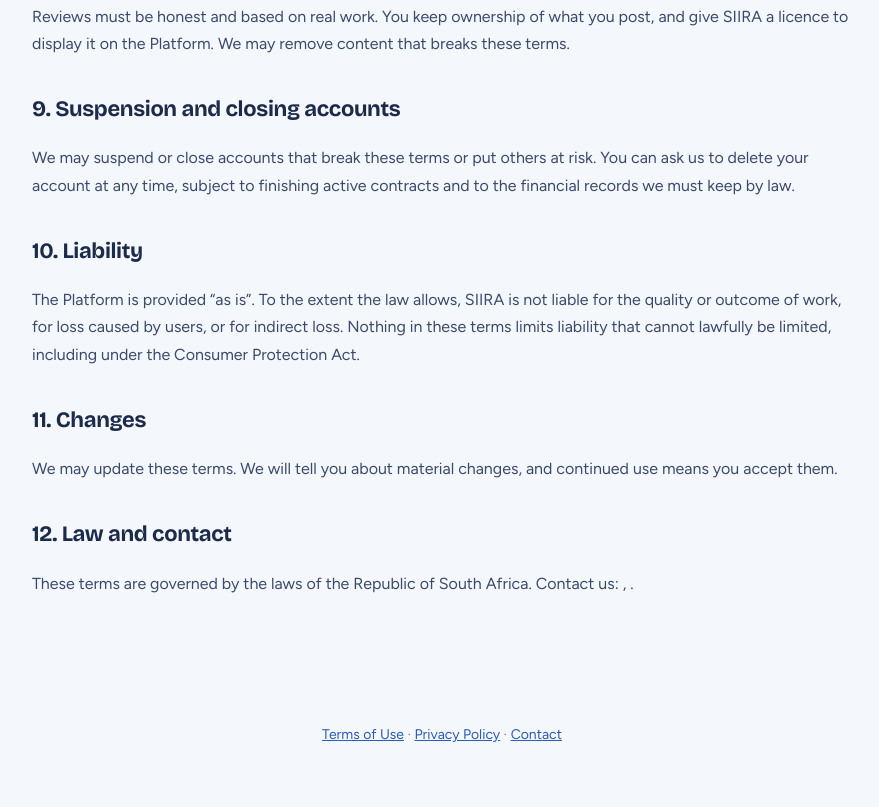
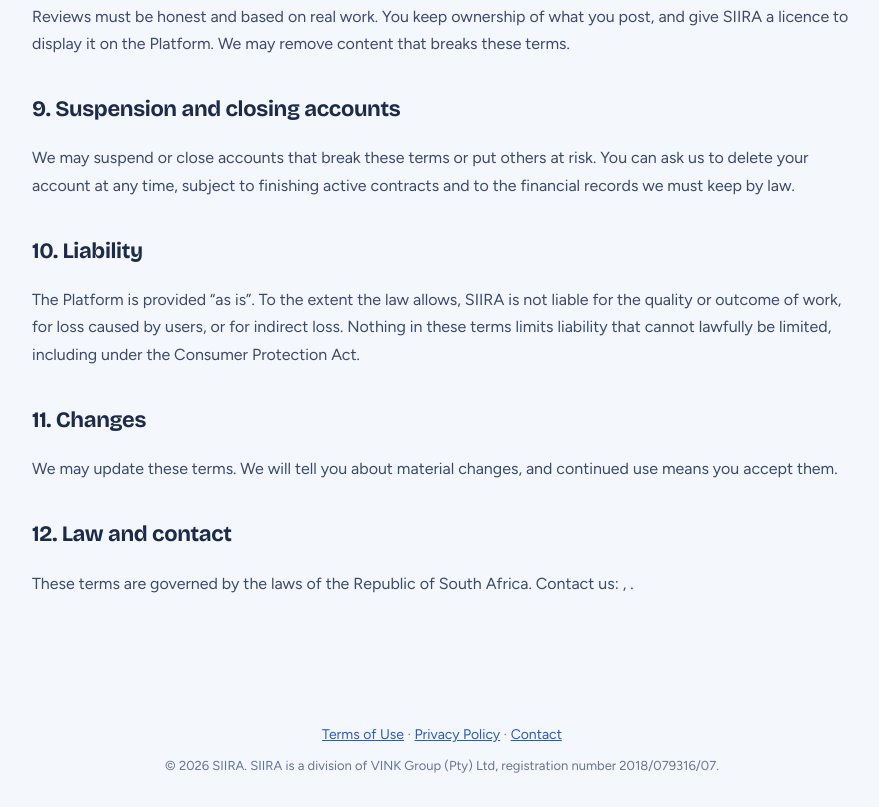
Before and after one commit to ashlygoosen-lang/Siila, a website: page public/terms.html in a window 1280 px wide. Shown: the part 1533-2340 px from the top of the page, without its empty margins (198-1077 px from the left). Before the commit the page ends 2310 px from the top, so only its background shows below. Drawn offline with nearby package versions, Linux system fonts and the light colour scheme; no server answers.

Commit message:
Footer: SIIRA is a division of VINK Group (Pty) Ltd
Homepage, terms, privacy and 404 footers.

Co-Authored-By: Claude Opus 5.5 <noreply@anthropic.com>
Claude-Session: https://claude.ai/code/session_01PuvSGkR5L9DnK6bXWsUvw5

```diff
--- a/public/terms.html
+++ b/public/terms.html
@@ -17,5 +17,5 @@ main{padding:40px 22px 80px}h1,h2{font-family:'Bricolage Grotesque',sans-serif;l
 <h2>10. Liability</h2><p>The Platform is provided “as is”. To the extent the law allows, SIIRA is not liable for the quality or outcome of work, for loss caused by users, or for indirect loss. Nothing in these terms limits liability that cannot lawfully be limited, including under the Consumer Protection Act.</p>
 <h2>11. Changes</h2><p>We may update these terms. We will tell you about material changes, and continued use means you accept them.</p>
 <h2>12. Law and contact</h2><p>These terms are governed by the laws of the Republic of South Africa. Contact us: <span data-co="email" data-ph="[support email]"></span>, <span data-co="address" data-ph="[physical address]"></span>.</p></main>
-<footer><a href="/terms.html">Terms of Use</a> · <a href="/privacy.html">Privacy Policy</a> · <a href="/#contact">Contact</a></footer>
+<footer><a href="/terms.html">Terms of Use</a> · <a href="/privacy.html">Privacy Policy</a> · <a href="/#contact">Contact</a><br><span style="display:inline-block;margin-top:8px;font-size:13px">© 2026 SIIRA. SIIRA is a division of VINK Group (Pty) Ltd, registration number 2018/079316/07.</span></footer>
 <script>fetch('/api/config').then(r=>r.json()).then(c=>{const k=c.company;document.querySelectorAll('[data-co]').forEach(e=>{e.textContent=k[e.dataset.co]||e.dataset.ph});if(c.draft){const d=document.getElementById('draft');if(d)d.hidden=false}}).catch(()=>{})</script></body></html>
```
Also changed, not shown: public/404.html (+1 -1 lines), public/index.html (+1 -1 lines), public/privacy.html (+1 -1 lines).
